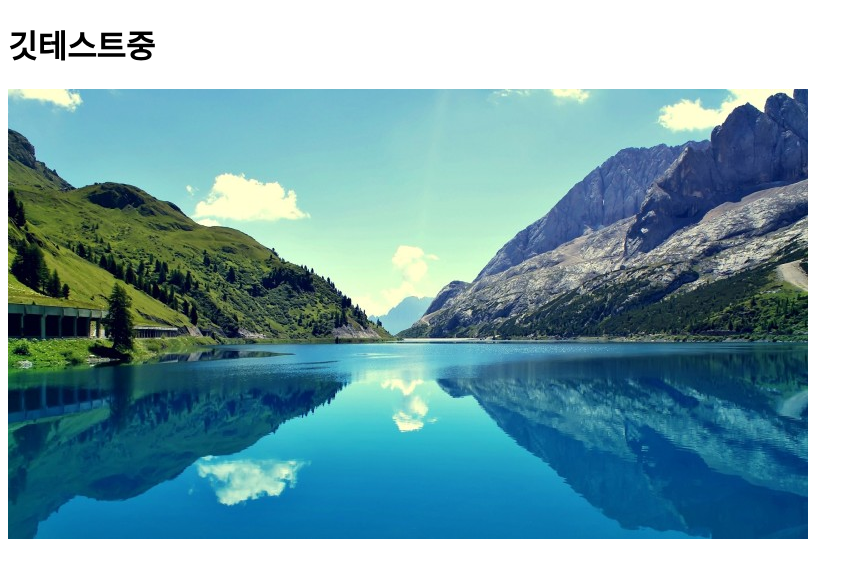
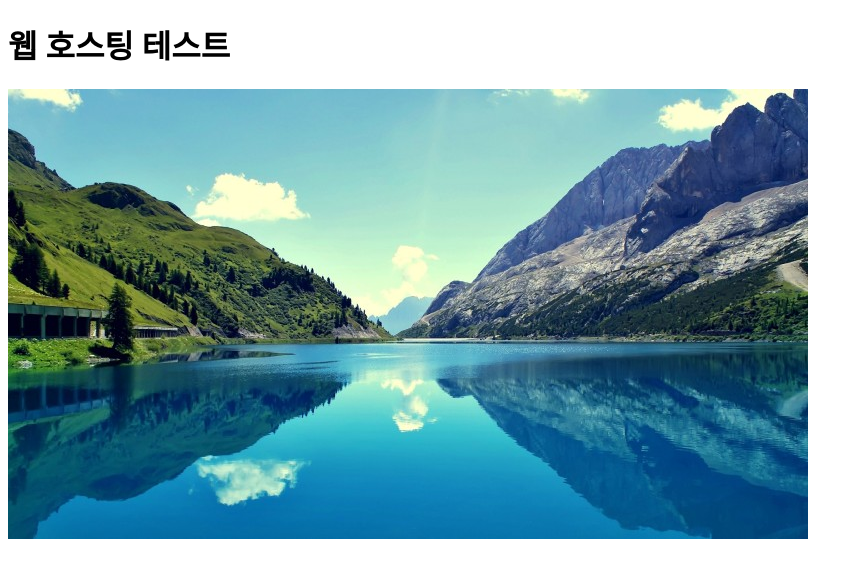
Before and after one commit to CBHwang21/git-test, a plain HTML site: page index.html in a window 1280 px wide. Shown: the whole page, without its empty margins (0-863 px from the left). Drawn offline with Linux system fonts and the light colour scheme.

Commit message:
엄데이트

```diff
--- a/index.html
+++ b/index.html
@@ -4,10 +4,11 @@
     <meta charset="UTF-8">
     <meta http-equiv="X-UA-Compatible" content="IE=edge">
     <meta name="viewport" content="width=device-width, initial-scale=1.0">
-    <title>깃테스트</title>
+    <title>웹 호스팅</title>
+    <link rel="stylesheet" href="style.css">
 </head>
 <body>
-    <h1>깃테스트중</h1>
+    <h1>웹 호스팅 테스트</h1>
     <img src="1.jpg" alt="">
 </body>
 </html>
--- /dev/null
+++ b/style.css
@@ -0,0 +1,2 @@
+body
+dfsgsdg
```
